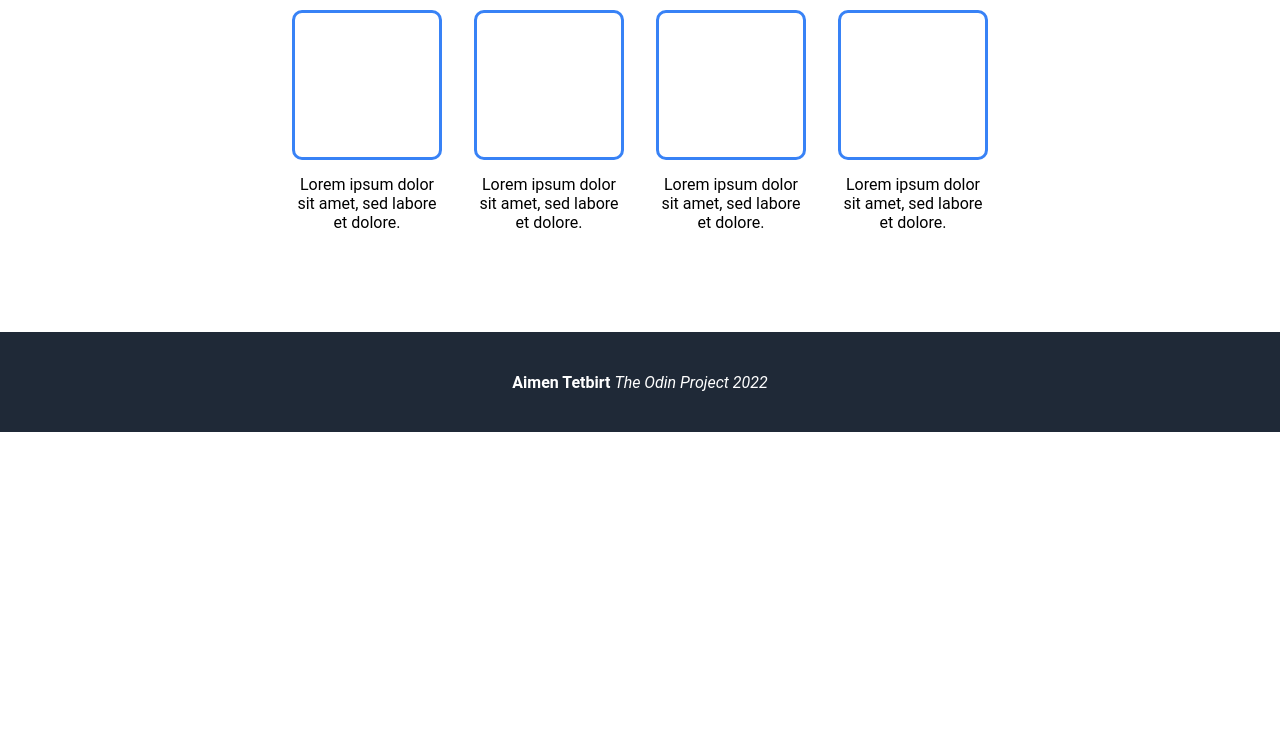
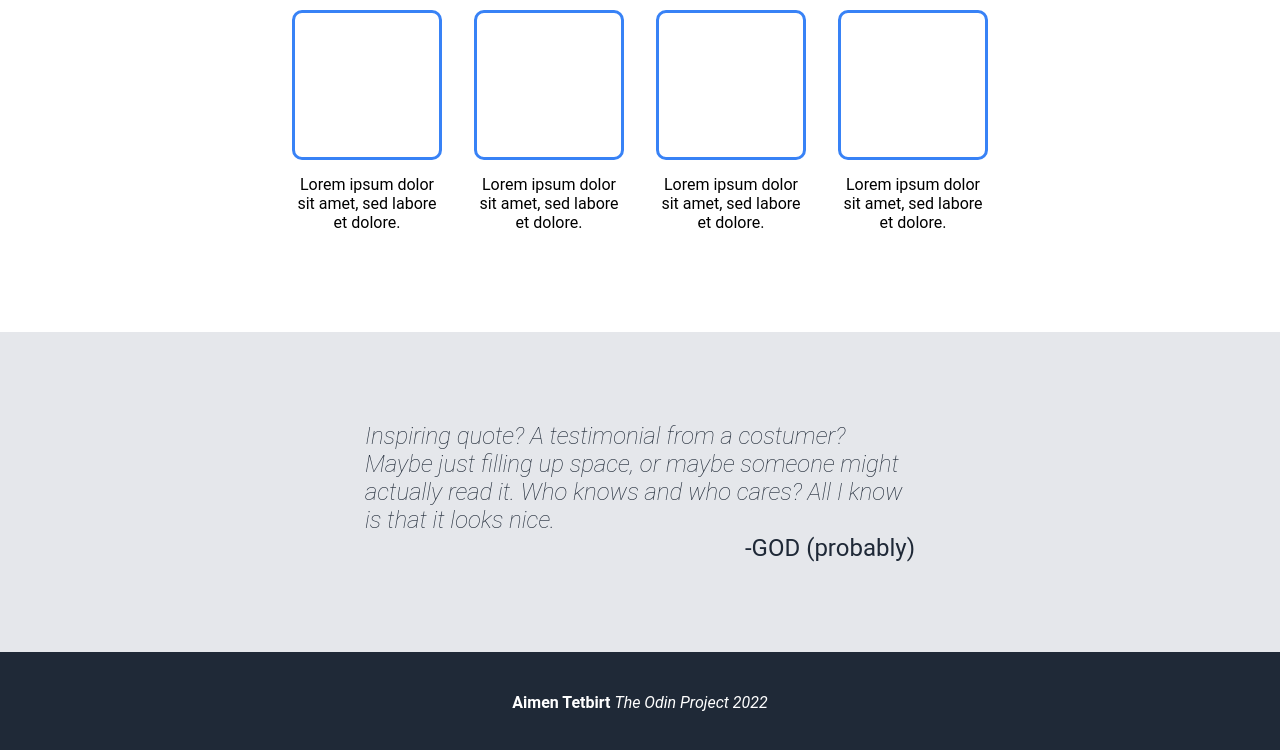
Before and after one commit to Einma/odin-landing-page, a plain HTML site: page index.html in a window 1280 px wide. Shown: the part 438-1188 px from the top of the page. Before the commit the page ends 870 px from the top, so only its background shows below. Drawn offline with Linux system fonts and the light colour scheme.

Commit message:
add quote space and quote to the main section

```diff
--- a/index.html
+++ b/index.html
@@ -67,7 +67,28 @@
                     </div>
                 </div>
             </section>
-            <section class="main-section main-two"></section>
+<!--
+
+
+
+
+
+
+
+
+
+-->
+            <section class="main-section main-two">
+                <div class="main-two-container">
+                    <div class="main-two-quote">
+                        <p><i>Inspiring quote? A testimonial from a costumer? Maybe just filling up space, or maybe someone might actually read it. Who knows and who cares? All I know is that it looks nice.</i></p>
+                        <p class="sayer">-GOD (probably)</p>
+                    </div>
+                    <div class="main-two-source">
+
+                    </div>
+                </div>
+            </section>
             <section class="main-section main-three"></section>
         </main>
         <footer>
--- a/style.css
+++ b/style.css
@@ -100,6 +100,7 @@ header {
 
 
 /*--------------------MAIN--------------------*/
+/*MAIN ONE*/
 main {
     display: flex;
     flex-direction: column;
@@ -142,6 +143,35 @@ main {
 .main-one-image-text-text {
     text-align: center;
 }
+
+
+/*MAIN TWO*/
+.main-two {
+    display: flex;
+    justify-content: center;
+    align-items: center;
+    background-color: #e5e7eb;
+    color: #1f2937;
+    font-size: 24px;
+    font-weight: lighter;
+}
+
+.main-two-container {
+    width: 550px;
+    padding-top: 90px;
+    padding-bottom: 90px;
+}
+
+.main-two-quote {
+    display: flex;
+    flex-direction: column;
+}
+
+.sayer {
+    align-self: flex-end;
+    font-weight: 400;
+}
+
 /*--------------------FOOTER--------------------*/
 footer {
     color: white;
```
